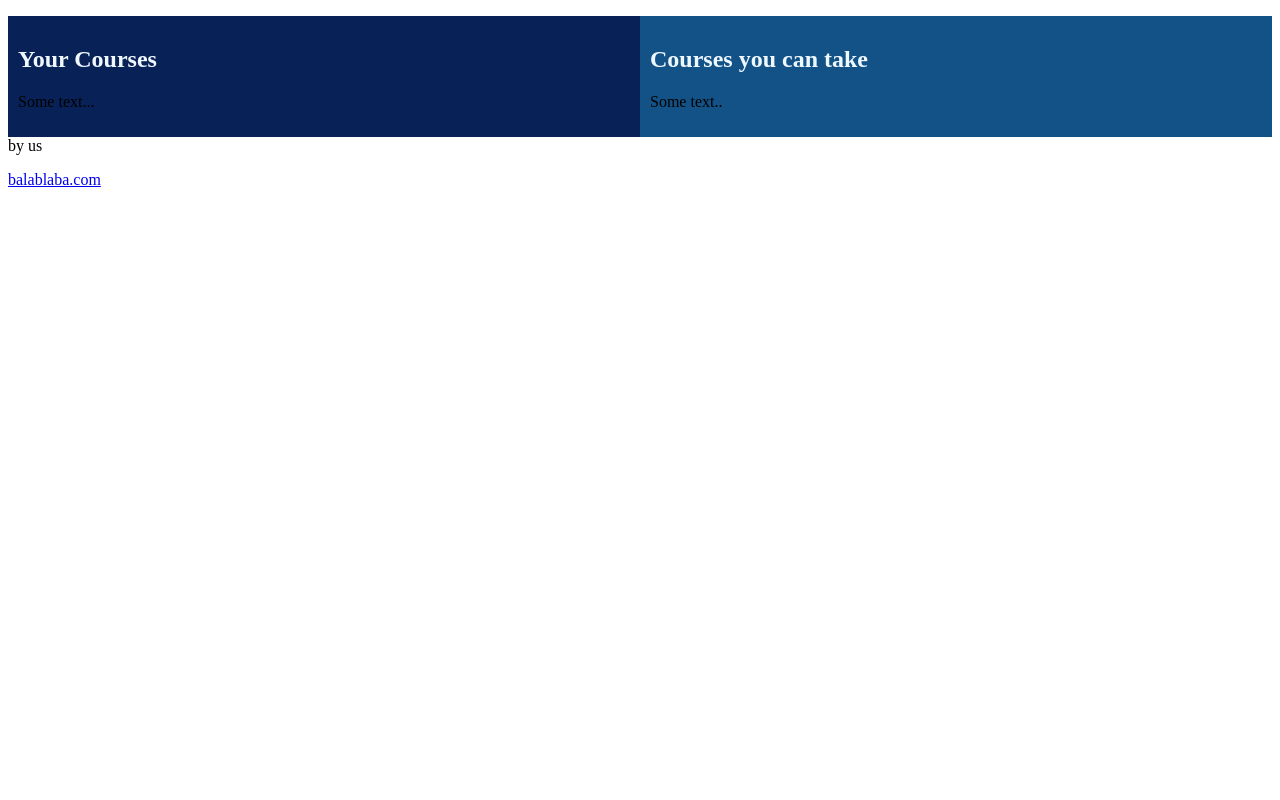
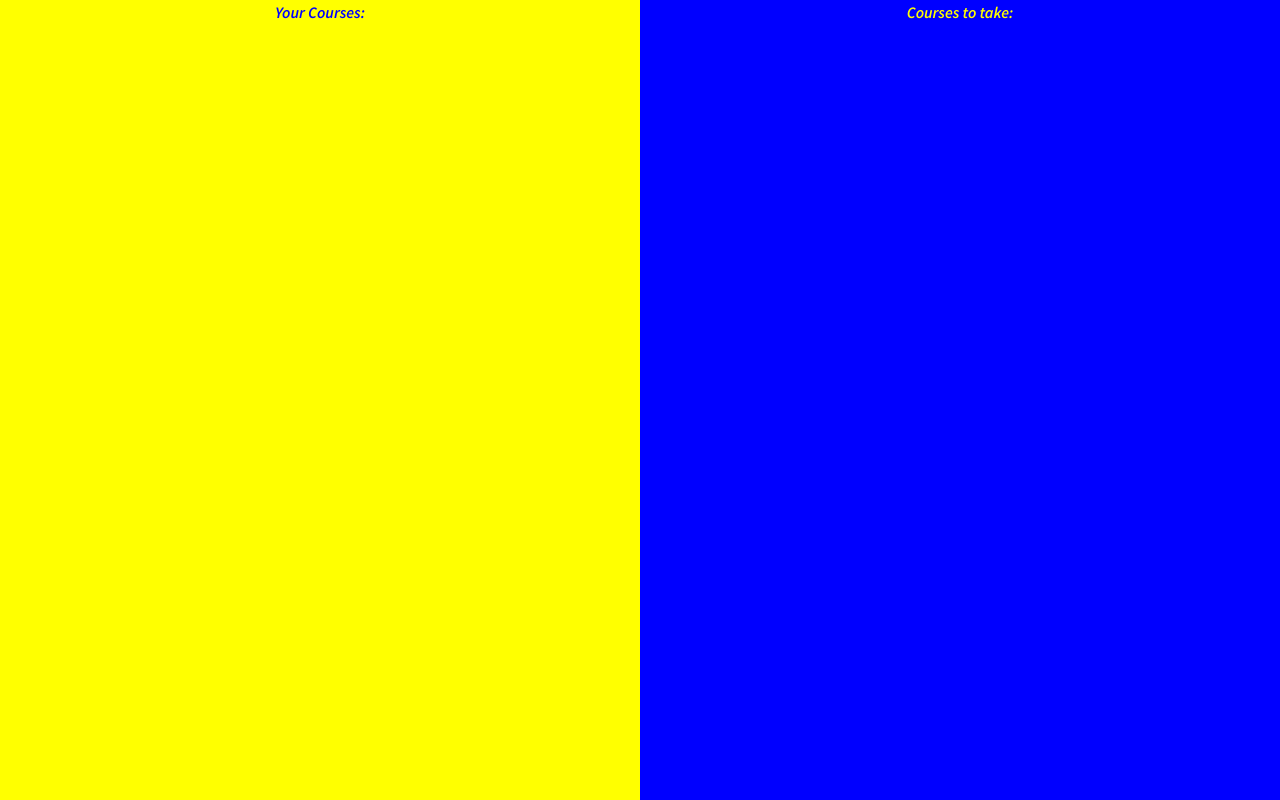
Before and after one commit to samzhao273/CS-Courses, a plain HTML site: page src/Page3/page3.html in a window 1280 px wide. Drawn offline with nearby package versions, Linux system fonts and the light colour scheme.

Commit message:
Changed layout of page 3

```diff
--- a/src/Page3/page3.css
+++ b/src/Page3/page3.css
@@ -0,0 +1,36 @@
+@import url('https://fonts.googleapis.com/css2?family=Source+Sans+Pro:ital,wght@1,600&display=swap');
+
+
+*{
+    font-family: 'Source Sans Pro', sans-serif;
+
+}
+
+.leftside, .rightside {
+    height: 100vh;
+    width: 100%;
+}
+
+
+@media screen and (min-width:768px) {
+
+    .leftside, .rightside {
+        height: 100vh;
+    }
+
+}
+
+
+.leftside {
+    text-align: center;
+    color: blue;
+    align-items: center;
+    background-color: yellow;
+
+}
+.rightside{
+    text-align: center;
+    color:yellow;
+    align-items: center;
+    background-color:blue
+}
--- a/src/Page3/page3.html
+++ b/src/Page3/page3.html
@@ -1,53 +1,42 @@
 <!DOCTYPE html>
-<html>
+<html lang="en">
   <head>
-<meta name="viewport" content="width=device-width, initial-scale=1">
-<style>
-* {
-  box-sizing: border-box;
-}
+    <title> Page 3 </title>
+    <link rel="stylesheet" href="https://maxcdn.bootstrapcdn.com/bootstrap/4.0.0/css/bootstrap.min.css" integrity="sha384-Gn5384xqQ1aoWXA+058RXPxPg6fy4IWvTNh0E263XmFcJlSAwiGgFAW/dAiS6JXm" crossorigin="anonymous">
 
-/* Create two equal columns that floats next to each other */
-.column {
-  float: left;
-  width: 50%;
-  padding: 10px;
-}
+    <link href="page3.css" rel="stylesheet">
 
-Clear floats after the columns
-.row:after {
-  content: "";
-  display: table;
-  clear: both;
-}
+  </head>
 
-/* Responsive layout - makes the two columns stack on top of each other instead of next to each other */
-@media screen and (max-width: 600px) {
-  .column {
-    width: 100%;
-  }
-}
-</style>
-</head>
   <body>
 
-<div class="row">
-  <div class="column" style="background-color:rgb(8, 34, 88);">
-    <h2 style="color: aliceblue;">Your Courses</h2>
-    <p>Some text...</p>
+
+    <div class="row no-gutters">
+      <div class="col no-gutters">
+        <div class="leftside">
+            Your Courses:
+
+
         </div>
-  <div class="column" style="background-color:rgb(18, 82, 134);">
-    <h2 style="color: aliceblue;">Courses you can take </h2>
-    <p>Some text..</p>
+
       </div>
+
+      <div class="col no-gutters">
+        <div class="rightside">
+          Courses to take:
+
         </div>
 
 
-<footer>
-  <p>by us</p>
-  <p><a href="mailto:hege@example.com">balablaba.com</a></p>
-</footer>
+      </div>
+
+
+
+    </div>
+
+
+
+
+
 
   </body>
-
-</html>
```
Also changed, not shown: src/Page1/page1.css (+0 -16 lines). Lines whose indentation alone changed are shown as unchanged.
